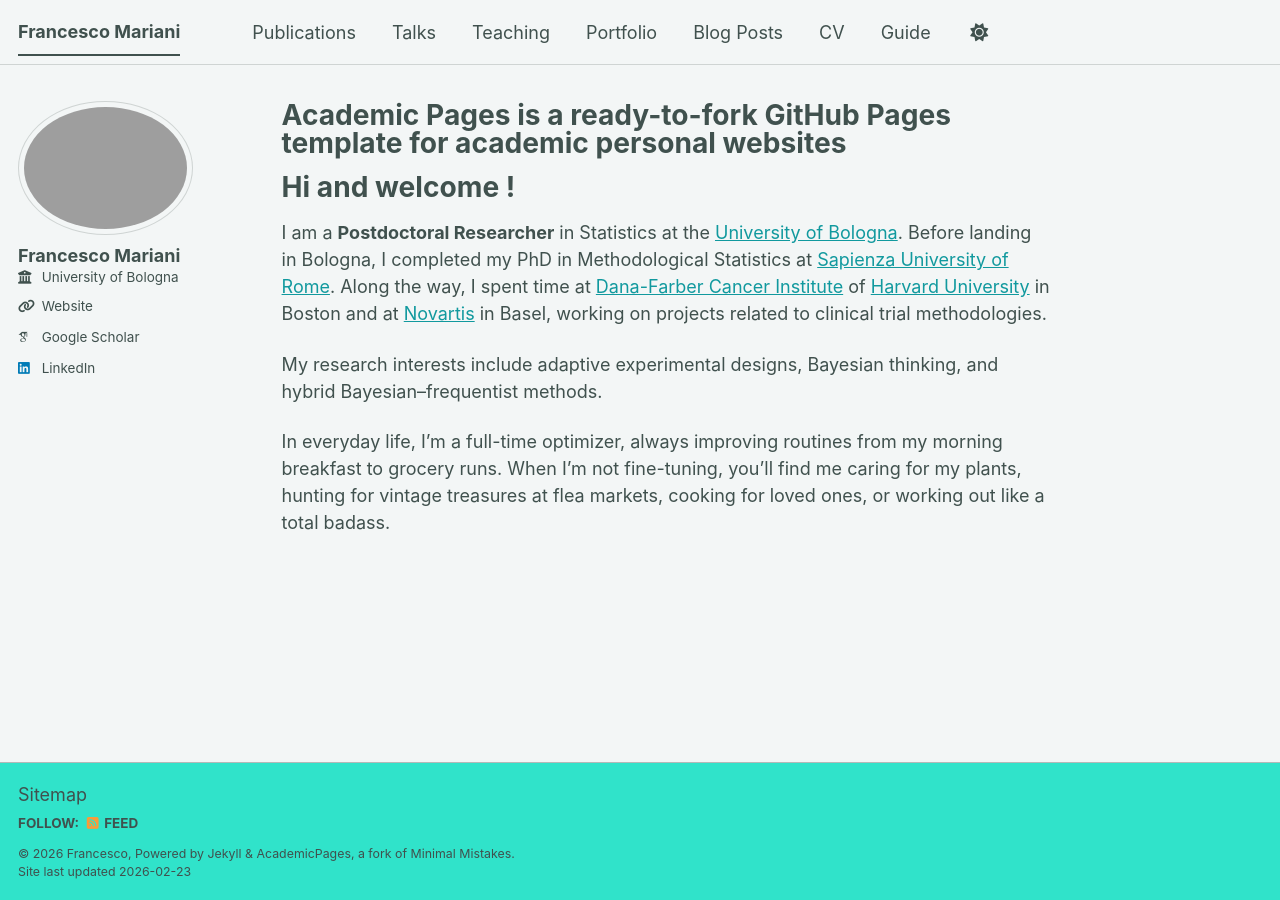
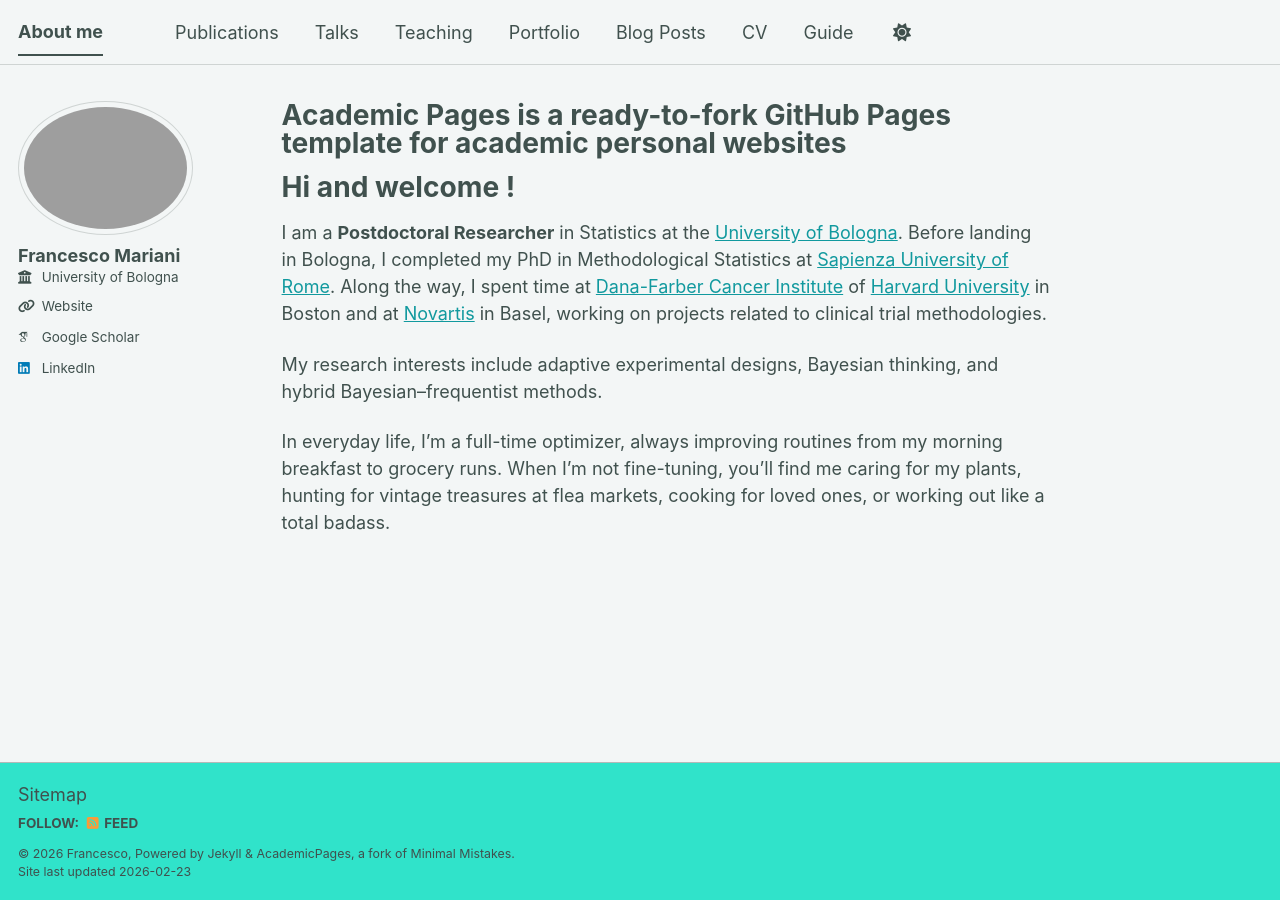
Before and after one commit to framar1997/framar1997.github.io, a Jekyll site: the page built from _pages/about.md, in a window 1280 px wide. Built offline with Jekyll 4.4.1, drawn with Linux system fonts in a browser that asks for light colours; some web fonts are replaced; a script bundle is joined from its source files by our own code; library files that are not in the unit come from our copies.

Commit message:
Update _config.yml

```diff
--- a/_config.yml
+++ b/_config.yml
@@ -9,7 +9,7 @@
 # Basic Site Settings
 locale                   : "en-US"
 site_theme               : "mint" # The available themes options are "default", "air", "sunrise", "mint", "dirt" and "contrast"
-title                    : "Francesco Mariani"
+title                    : "About me"
 title_separator          : "-"
 name                     : &name "Francesco"
 description              : &description "About me"   # Update this with a general description of your site, this is the default if not overridden by a page
```
